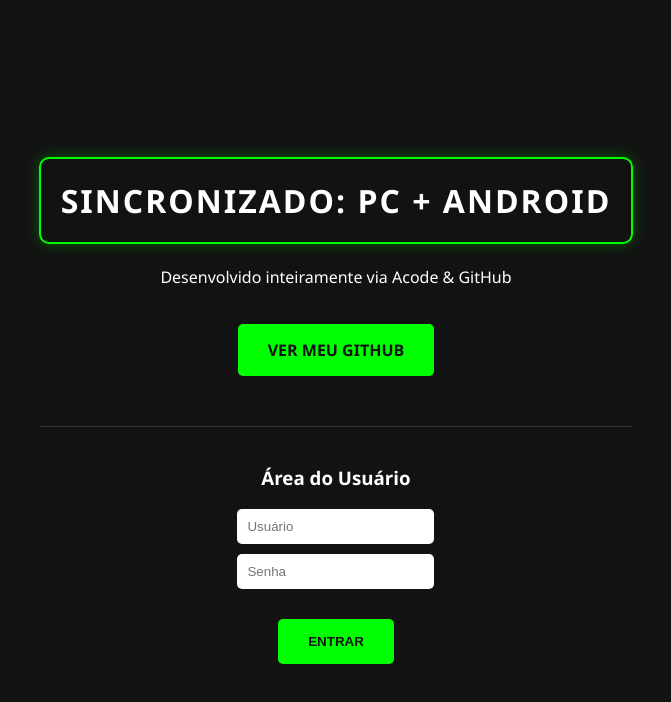
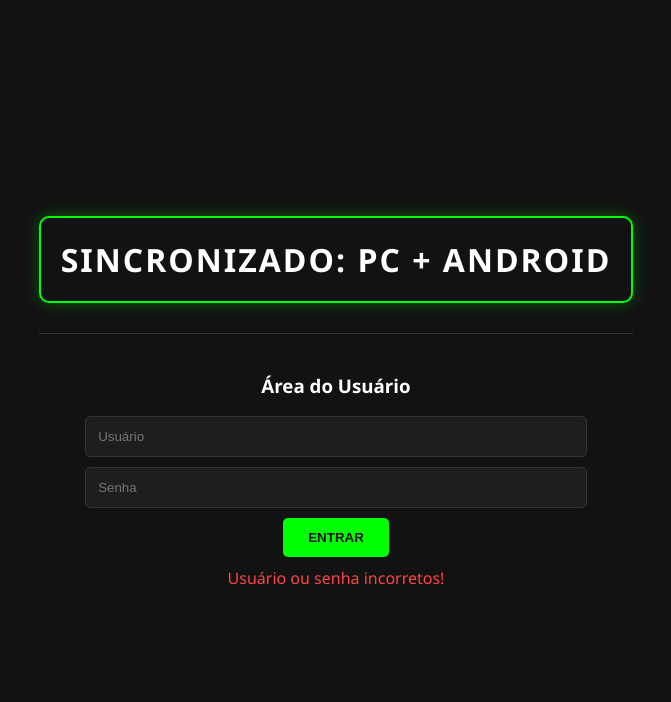
Before and after one commit to WillberBR/PJteste, a plain HTML site: page index.html in a window 1280 px wide. Both pictures are taken after a click on the button "ENTRAR". Shown: the whole page, without its empty margins (304-975 px from the left). Drawn offline with Linux system fonts and the light colour scheme.

Commit message:
update index.html

```diff
--- a/index.html
+++ b/index.html
@@ -10,21 +10,11 @@
             color: white;
             font-family: 'Segoe UI', Arial, sans-serif;
             display: flex;
-            flex-direction: column; /* Organiza em coluna */
+            flex-direction: column;
             justify-content: center;
             align-items: center;
             height: 100vh;
             margin: 0;
-        }
-
-        h1 {
-            border: 2px solid #00ff00;
-            padding: 20px;
-            border-radius: 10px;
-            box-shadow: 0 0 15px rgba(0, 255, 0, 0.3); /* Brilho suave */
-            text-transform: uppercase;
-            letter-spacing: 2px;
-            text-align: center;
         }
 
         .container {
@@ -32,24 +22,43 @@
             animation: fadeIn 1.5s ease-in;
         }
 
+        h1 {
+            border: 2px solid #00ff00;
+            padding: 20px;
+            border-radius: 10px;
+            box-shadow: 0 0 15px rgba(0, 255, 0, 0.3);
+            text-transform: uppercase;
+            letter-spacing: 2px;
+        }
+
+        .login-box {
+            margin-top: 30px;
+            border-top: 1px solid #333;
+            padding-top: 20px;
+        }
+
+        input {
+            padding: 12px;
+            border-radius: 5px;
+            border: 1px solid #333;
+            margin-bottom: 10px;
+            background: #1e1e1e;
+            color: white;
+            width: 80%;
+        }
+
         .btn {
             background-color: #00ff00;
             color: #121212;
-            padding: 15px 30px;
+            padding: 12px 25px;
             border: none;
             border-radius: 5px;
             font-weight: bold;
             cursor: pointer;
-            text-decoration: none;
             transition: 0.3s;
-            margin-top: 20px;
-            display: inline-block;
         }
 
-        .btn:hover {
-            background-color: #00cc00;
-            transform: scale(1.05); /* Aumenta um pouco ao passar o dedo/mouse */
-        }
+        .btn:hover { background-color: #00cc00; transform: scale(1.05); }
 
         @keyframes fadeIn {
             from { opacity: 0; transform: translateY(20px); }
@@ -61,17 +70,41 @@
 
     <div class="container">
         <h1>Sincronizado: PC + Android</h1>
-        <p>Desenvolvido inteiramente via Acode & GitHub</p>
 
-        <a href="https://github.com/WillberBR" class="btn">VER MEU GITHUB</a>
-        <div style="margin-top: 50px; border-top: 1px solid #333; padding-top: 20px;">
-    <h3>Área do Usuário</h3>
-    <input type="text" placeholder="Usuário" style="padding: 10px; border-radius: 5px; border: none; margin-bottom: 10px;"><br>
-    <input type="password" placeholder="Senha" style="padding: 10px; border-radius: 5px; border: none; margin-bottom: 10px;"><br>
-    <button class="btn" onclick="alert('Sistema de login será conectado em breve!')">ENTRAR</button>
-</div>
+        <div class="login-box" id="areaLogin">
+            <h3>Área do Usuário</h3>
+            <input type="text" id="campoUsuario" placeholder="Usuário">
+            <input type="password" id="campoSenha" placeholder="Senha">
+            <br>
+            <button class="btn" onclick="fazerLogin()">ENTRAR</button>
+            <p id="mensagemErro" style="color: #ff4444; margin-top: 10px;"></p>
+        </div>
 
+        <div id="areaPrivada" style="display: none;">
+            <h2 style="color: #00ff00;">Acesso Concedido!</h2>
+            <p>Bem-vindo à área secreta da família.</p>
+            <button class="btn" onclick="location.reload()">SAIR</button>
+        </div>
     </div>
+
+    <script>
+        function fazerLogin() {
+            // Pegamos os valores digitados
+            const usuario = document.getElementById('campoUsuario').value;
+            const senha = document.getElementById('campoSenha').value;
+            const erro = document.getElementById('mensagemErro');
+
+            // Definimos uma senha de teste (No futuro isso virá do banco de dados)
+            if (usuario === "admin" && senha === "1234") {
+                // Se estiver certo, esconde o login e mostra o conteúdo
+                document.getElementById('areaLogin').style.display = 'none';
+                document.getElementById('areaPrivada').style.display = 'block';
+            } else {
+                // Se estiver errado, mostra erro
+                erro.innerText = "Usuário ou senha incorretos!";
+            }
+        }
+    </script>
 
 </body>
 </html>
```
